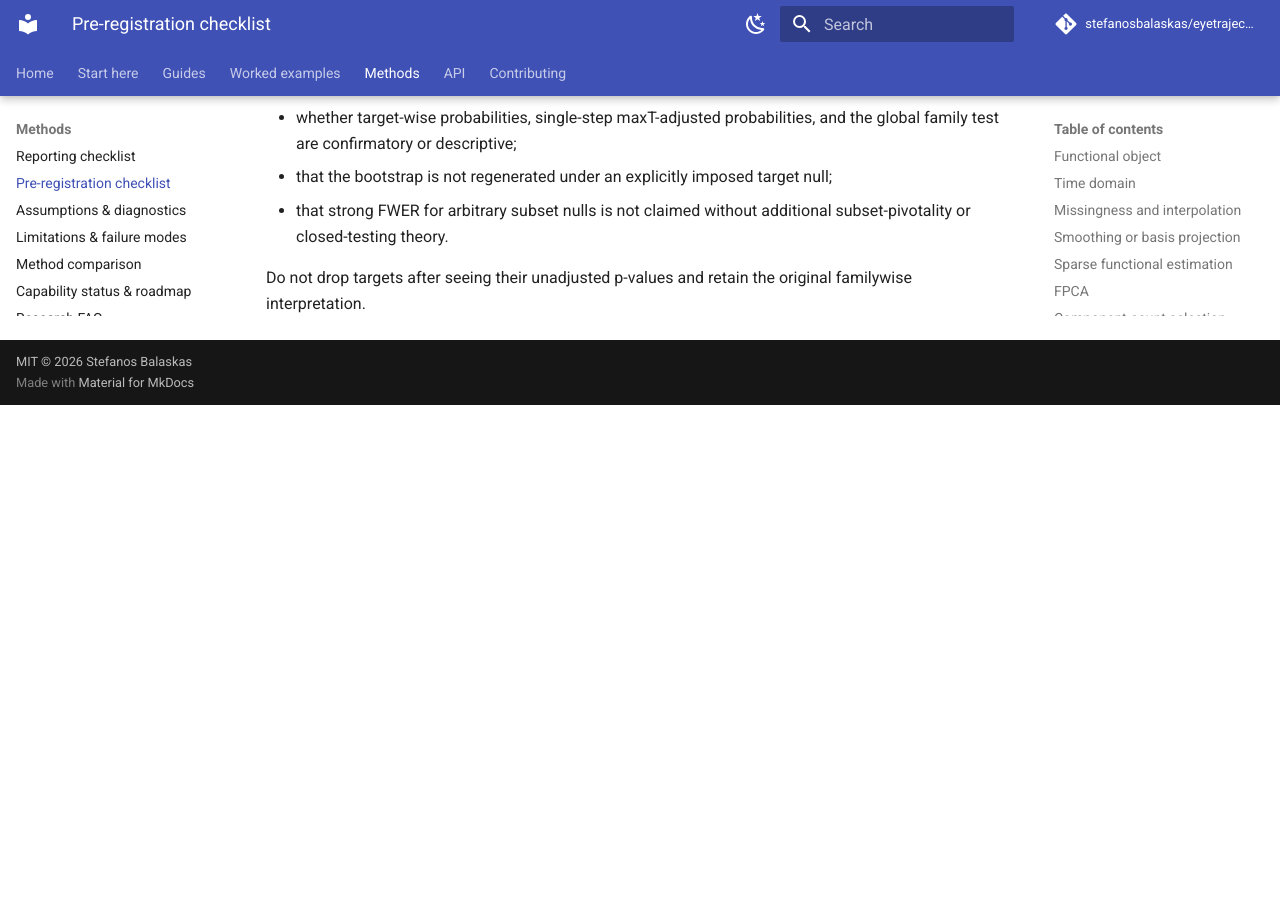
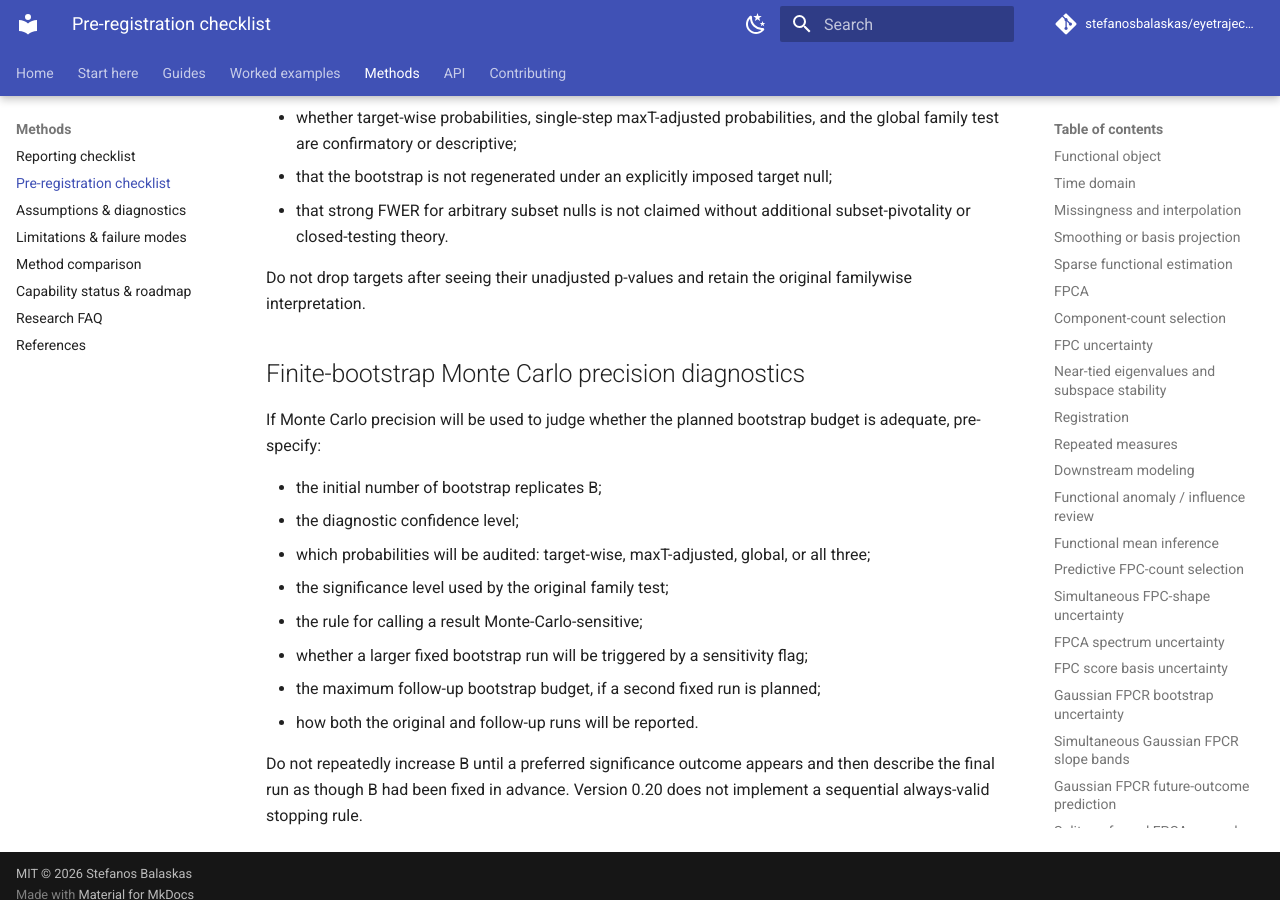
Before and after one commit to stefanosbalaskas/eyetrajectoriespy, an MkDocs documentation site: the page built from docs/methods/preregistration.md, in a window 1280 px wide and 900 px high, scrolled down 11629 px. Built offline with MkDocs 1.6.1 and Material for MkDocs 9.7.7, drawn with Linux system fonts in a browser that asks for light colours; comment, search, counter and statistics services are not loaded; before the commit the page ends 12034 px from its top, so only the background shows below that.

Commit message:
Add Monte Carlo precision preregistration guidance

```diff
--- a/docs/methods/preregistration.md
+++ b/docs/methods/preregistration.md
@@ -382,3 +382,18 @@ For confirmatory fixed-target testing, pre-specify:
 - that strong FWER for arbitrary subset nulls is not claimed without additional subset-pivotality or closed-testing theory.
 
 Do not drop targets after seeing their unadjusted p-values and retain the original familywise interpretation.
+
+## Finite-bootstrap Monte Carlo precision diagnostics
+
+If Monte Carlo precision will be used to judge whether the planned bootstrap budget is adequate, pre-specify:
+
+- the initial number of bootstrap replicates B;
+- the diagnostic confidence level;
+- which probabilities will be audited: target-wise, maxT-adjusted, global, or all three;
+- the significance level used by the original family test;
+- the rule for calling a result Monte-Carlo-sensitive;
+- whether a larger fixed bootstrap run will be triggered by a sensitivity flag;
+- the maximum follow-up bootstrap budget, if a second fixed run is planned;
+- how both the original and follow-up runs will be reported.
+
+Do not repeatedly increase B until a preferred significance outcome appears and then describe the final run as though B had been fixed in advance. Version 0.20 does not implement a sequential always-valid stopping rule.
```
